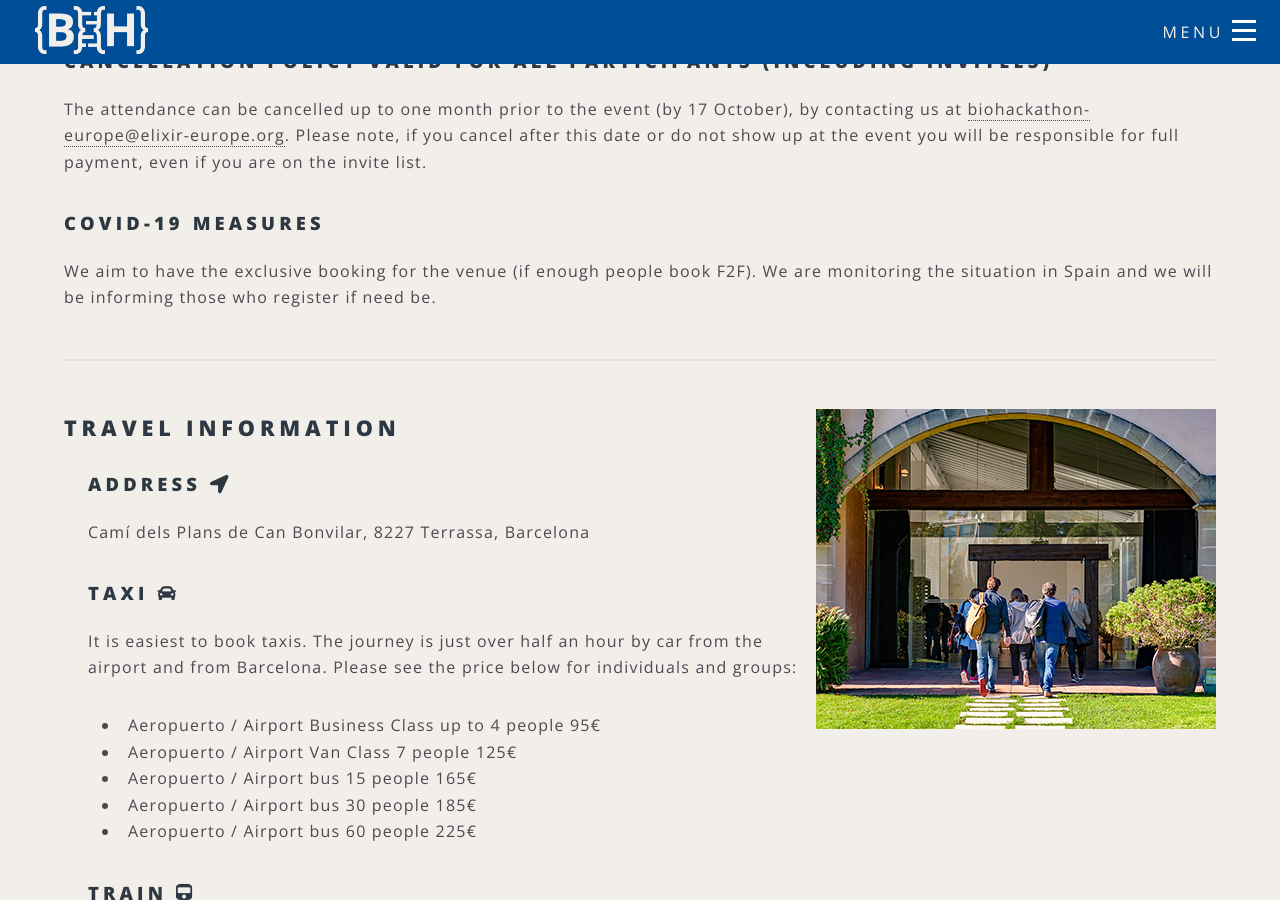
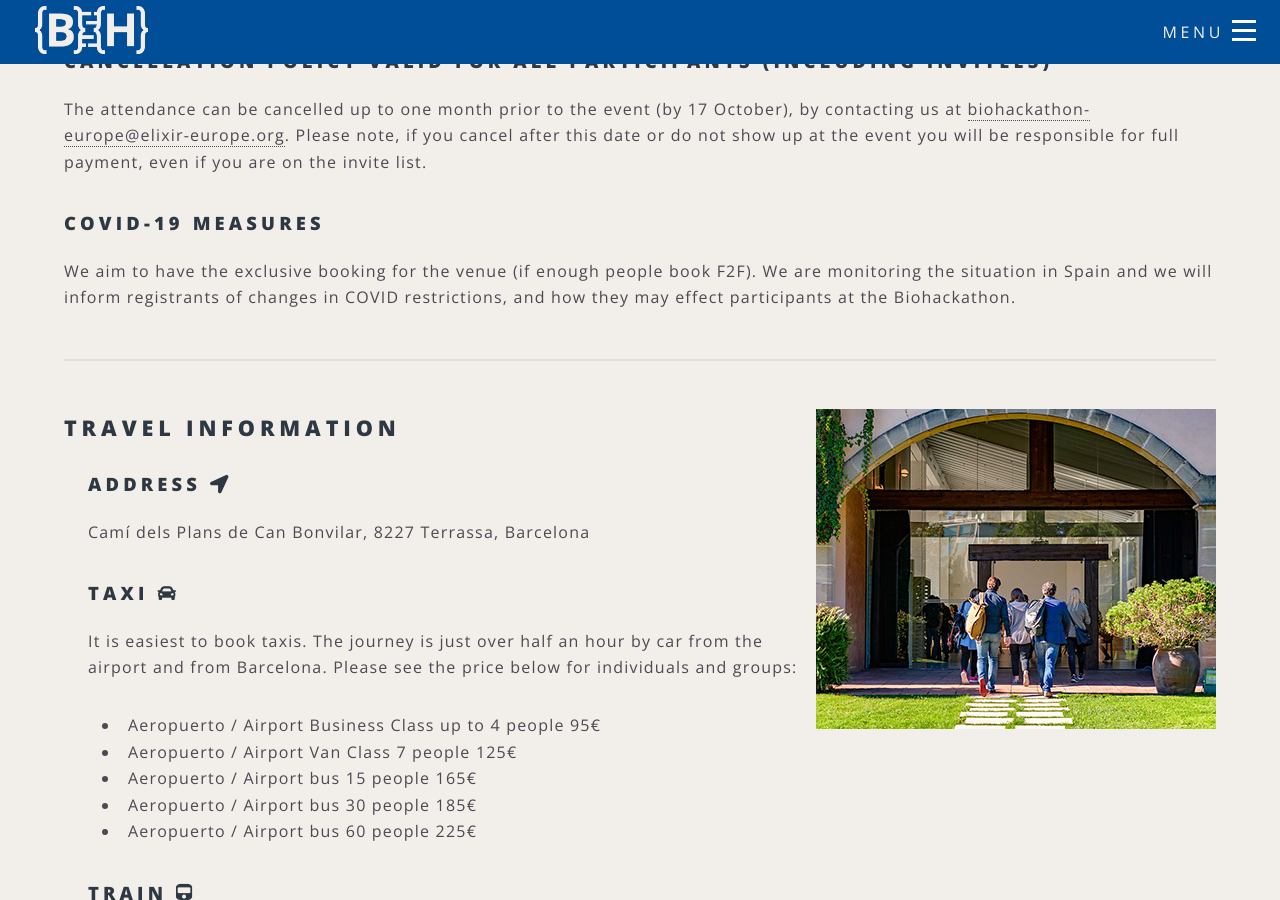
Before and after one commit to elixir-europe/biohackathon-europe-2021, a Jekyll site: the page built from venue.html, in a window 1280 px wide and 900 px high, scrolled down 2000 px. Built offline with Jekyll 4.4.1, drawn with Linux system fonts in a browser that asks for light colours; nearby versions of some CDN libraries.

```diff
--- a/venue.html
+++ b/venue.html
@@ -58,7 +58,7 @@
     <h3>CANCELLATION POLICY VALID FOR ALL PARTICIPANTS (including invitees)</h3>
   <p>The attendance can be cancelled up to one month prior to the event (by 17 October), by contacting us at <a href="biohackathon-europe@elixir-europe.org">biohackathon-europe@elixir-europe.org</a>. Please note, if you cancel after this date or do not show up at the event you will be responsible for full payment, even if you are on the invite list.</p>
 <h3>COVID-19 MEASURES</h3>
-<p>We aim to have the exclusive booking for the venue (if enough people book F2F). We are monitoring the situation in Spain and we will be informing those who register if need be.</p>
+<p>We aim to have the exclusive booking for the venue (if enough people book F2F). We are monitoring the situation in Spain and we will inform registrants of changes in COVID restrictions, and how they may effect participants at the Biohackathon.</p>
 
 
 	<hr />
```
